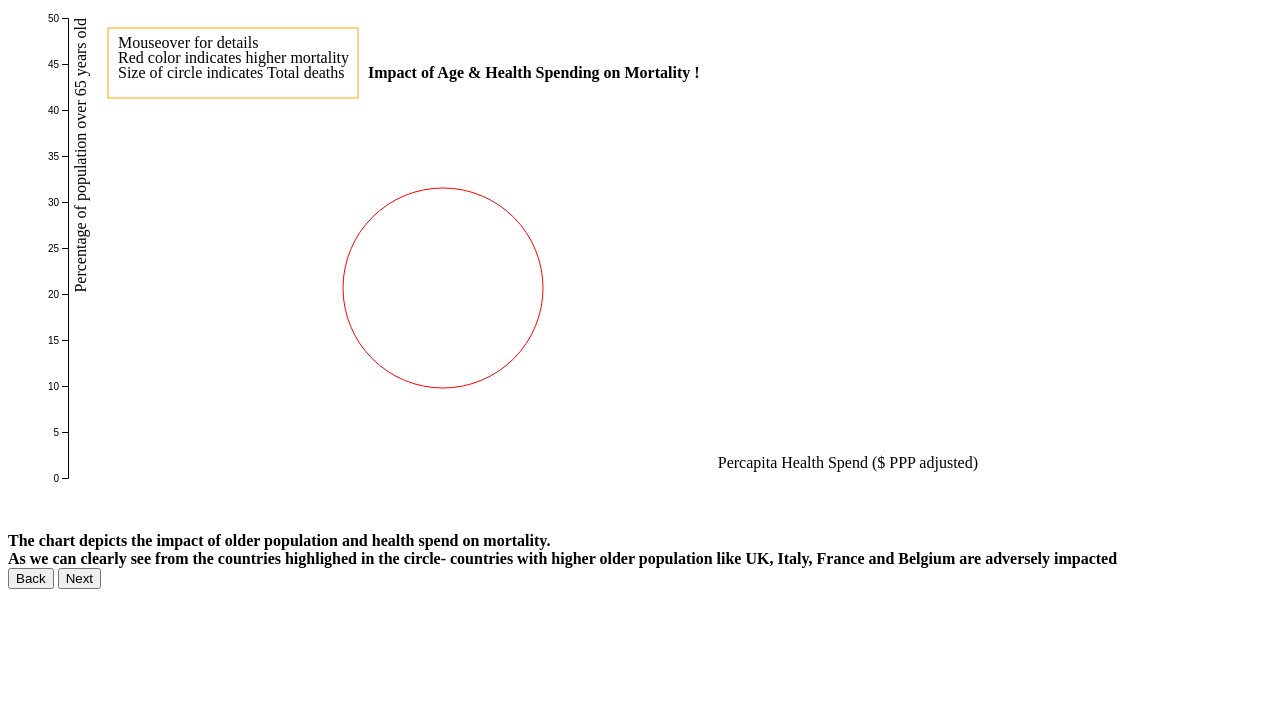
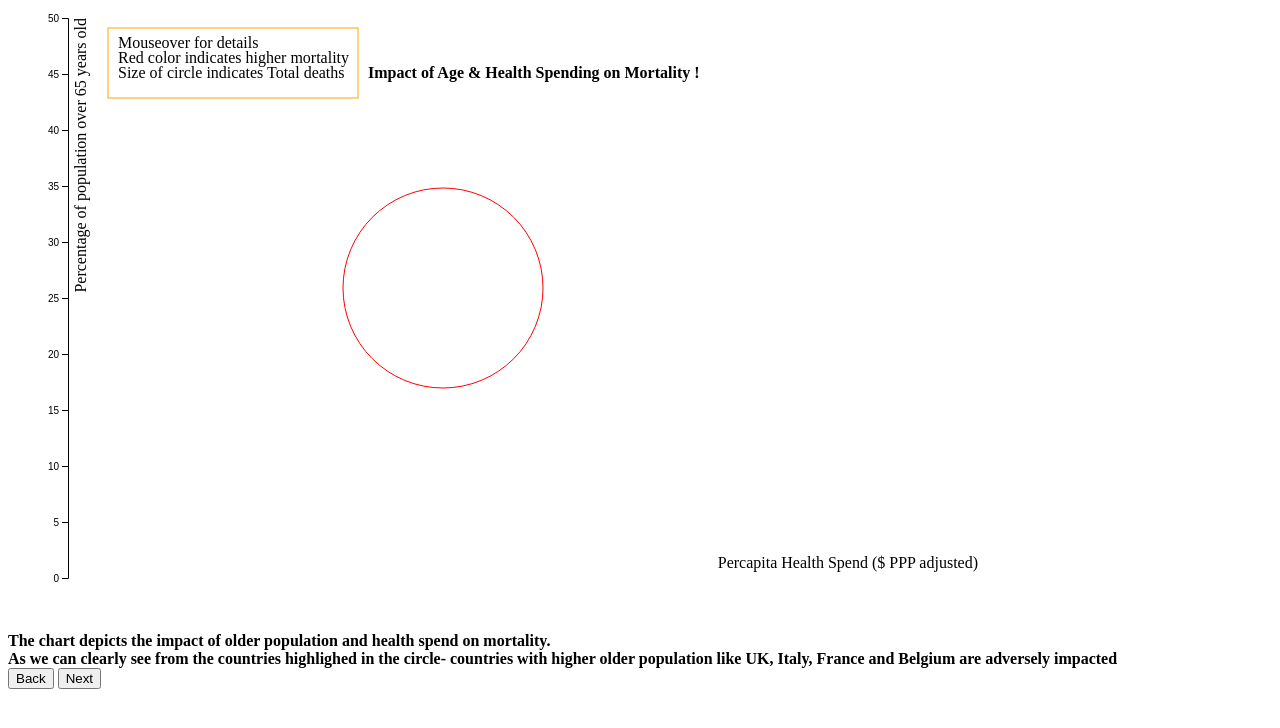
Before and after one commit to sowjanyabhupathiraju/covidmortalityp3, a plain HTML site: page index.html in a window 1280 px wide. Drawn offline with nearby package versions, Linux system fonts and the light colour scheme; no server answers.

Commit message:
Update index.html

```diff
--- a/index.html
+++ b/index.html
@@ -14,7 +14,7 @@
 // set the dimensions and margins of the graph
 var margin = {top: 10, right: 30, bottom: 30, left: 60},
     width = 1000 - margin.left - margin.right,
-    height = 500 - margin.top - margin.bottom;
+    height = 600 - margin.top - margin.bottom;
     // append the svg object to the body of the page
     var svg = d3.select("#my_dataviz")
       .append("svg")
```
